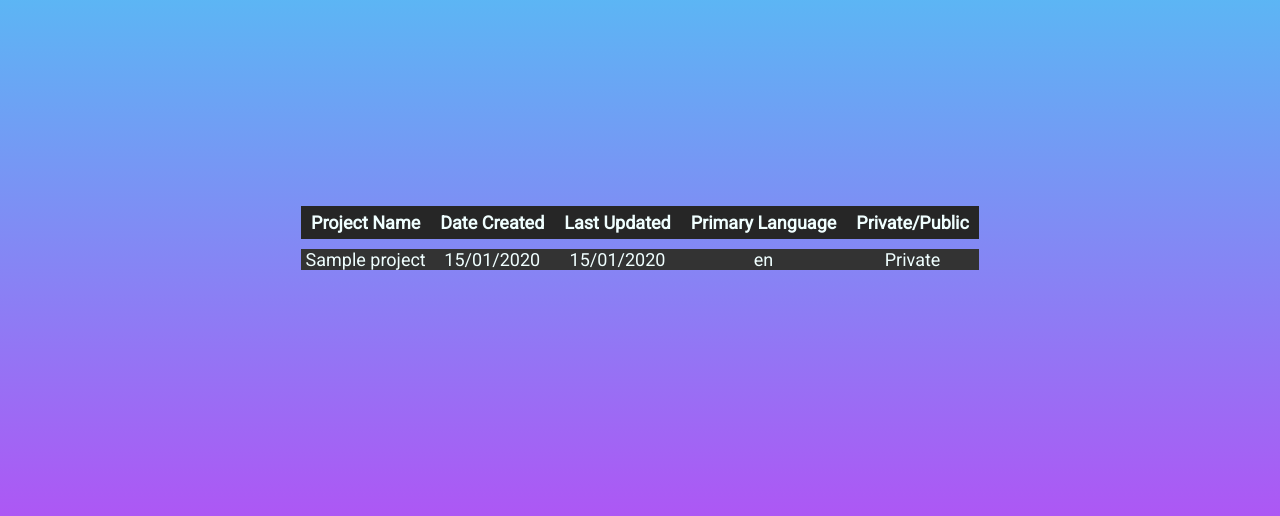
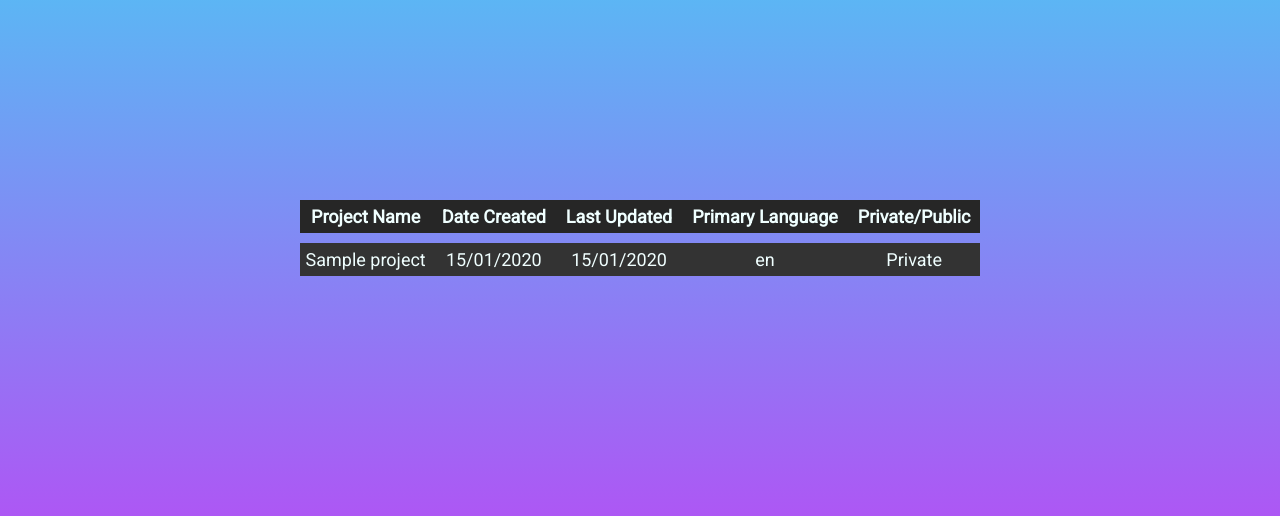
Before and after one commit to jordanjenner/django-portfolio, a Django app: template templates/projects.html in a window 1280 px wide. Shown: the part 168-684 px from the top of the page. Run offline with Django 3.2, Linux system fonts and the light colour scheme; the template is opened without the code that fills it: most values are stand-ins (such as "Sample title", 1, 10 or a date in 2020).

Commit message:
Fixed cell padding on bigger screens.

```diff
--- a/static/css/style.css
+++ b/static/css/style.css
@@ -11,6 +11,7 @@ td {
   text-align: center;
   padding: 0px;
 }
+
 
 th {
   padding-top: 6px;
@@ -41,6 +42,10 @@ table {
 
 tr:nth-child(odd) {
   background-color: #333333
+}
+
+.dt-field-padding {
+  padding: 6px !important;
 }
 
 .page-container {
--- a/templates/projects.html
+++ b/templates/projects.html
@@ -28,23 +28,23 @@
     </thead>
     {% for project in projects %}
     <tr class="project-row normal-table">
-      <td>
+      <td class="dt-field-padding">
       {% if project.is_private == False %}
         <a href="{{ project.repo_url }}" target="_blank">{{ project.name }}</a>
       {% else %}
         {{ project.name }}
       {% endif %}
       </td>
-      <td class="hide-first">
+      <td class="hide-first dt-field-padding">
           {{ project.creation_date|date:"d/m/Y" }}
       </td>
-      <td>
+      <td class="dt-field-padding">
         {{ project.last_updated|date:"d/m/Y" }}
       </td>
-      <td>
+      <td class="dt-field-padding">
         {{ project.language }}
       </td>
-      <td class="hide-second">
+      <td class="hide-second dt-field-padding">
         {% if project.is_private == False %}
           Public
         {% else %}
```
